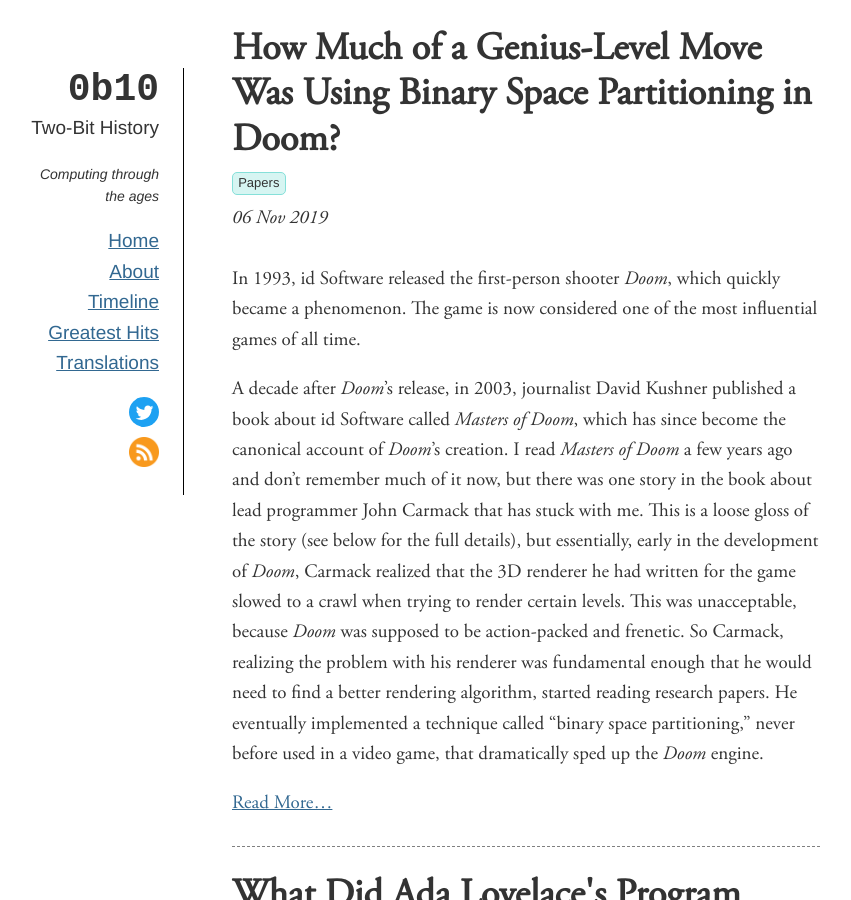
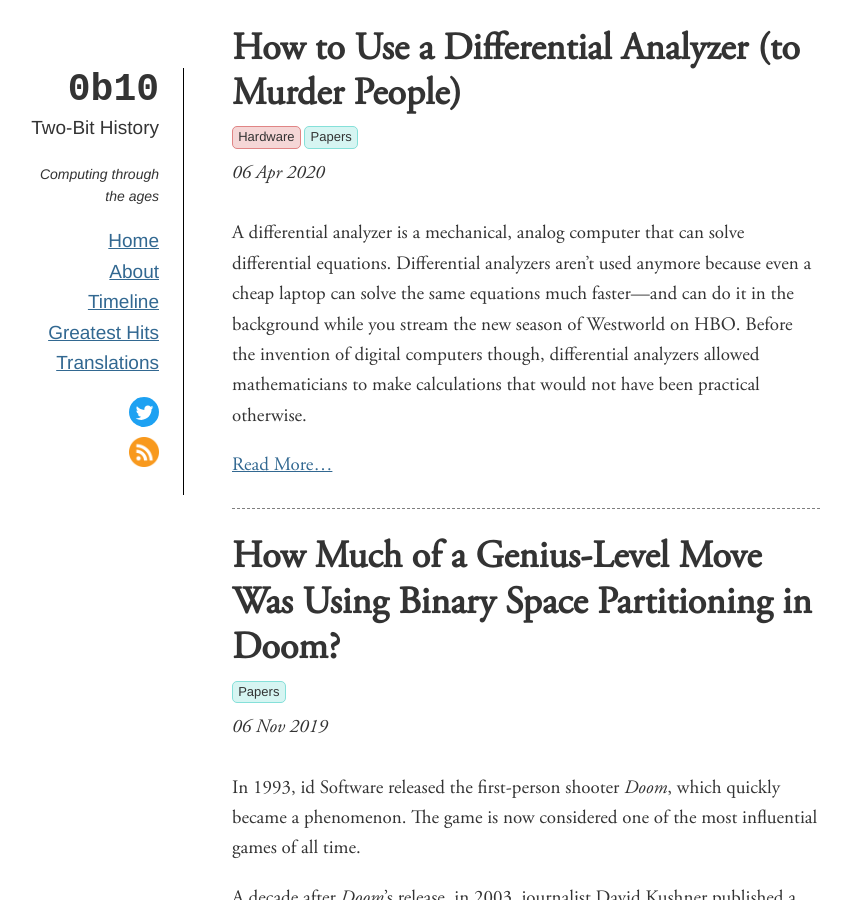
Before and after one commit to sinclairtarget/sinclairtarget.github.io, a Jekyll site: the page built from tags/papers.html, in a window 1280 px wide and 900 px high. Shown: the whole window, without its empty margins (114-965 px from the left). Built offline with Jekyll 4.4.1, drawn with Linux system fonts in a browser that asks for light colours; part of the change alters nothing that is shown.

Commit message:
Diff analyzer post.

```diff
--- a/_posts/2020-04-06-differential-analyzer.md
+++ b/_posts/2020-04-06-differential-analyzer.md
@@ -1,6 +1,6 @@
 ---
 title: How to Use a Differential Analyzer (to Murder People)
-tags: ['Hardware']
+tags: ['Hardware', 'Papers']
 year: 1937
 has_math: true
 description: >
@@ -8,12 +8,12 @@ description: >
 ---
 
 A differential analyzer is a mechanical, analog computer that can solve
-differential equations. Differential analyzers aren't built or used anymore
-because even a cheap laptop can solve the same equations much faster—and can do
-it in the background while you stream the new season of Westworld on HBO.
-Before the invention of digital computers though, differential analyzers
-allowed mathematicians to perform calculations that would not have been
-practical otherwise.
+differential equations. Differential analyzers aren't used anymore because even
+a cheap laptop can solve the same equations much faster—and can do it in the
+background while you stream the new season of Westworld on HBO. Before the
+invention of digital computers though, differential analyzers allowed
+mathematicians to make calculations that would not have been practical
+otherwise.
 <!--more-->
 
 It is hard to see today how a computer made out of anything other than digital
@@ -29,91 +29,6 @@ War.
 To understand how differential analyzers could do all this, you will need to
 know what differential equations are. Forgotten what those are? That's okay,
 because I had too.
-
-<!--
-If you have a very large gun, you can kill a lot of people. That seems to have
-been a main lesson of the First World War, in which, if Wikipedia is to be
-believed, many more soldiers were killed by artillery fire than by small arms
-fire.
-
-I can buy that, because it's easy to grasp how a 15-pound shell full of
-explosive, shot from something like the American [3-inch M1902 field
-gun](https://en.wikipedia.org/wiki/3-inch_M1902_field_gun) at an absurd
-velocity, is guaranteed to do fatal damage if it falls on your head. Of course,
-it does have to fall on your head and not in an empty field a mile away.
-Making this happen is more difficult than you might think—it is so
-difficult that the lethality of very large guns owes a great deal to work done
-by some of the early 20th century's best mathematicians and to the fact that
-computers were just then being invented to help them automate complicated
-calculations.
-
-To appreciate the problem, imagine that the year is 1918 and you are a US Army
-field artillery officer with a large walrus mustache. You have recently arrived
-at the Western Front, where you have been given command of an artillery piece.
-Considering the alternatives, it's not a terrible job. You could always get
-blown into little bits of gore by German counter-battery fire, but otherwise
-you are far enough behind the lines that you will probably escape getting
-gassed or bayonneted. Hooray!
-
-You are however expected to be able to shoot the very large gun under your
-command at the enemy and _hit_ them, even if they are miles away. If you've
-been ordered to shell a particular target, you obviously need to turn your gun
-to face that target, but you also need to decide how much to elevate the barrel
-of your gun. Elevate it too little and your shells will drop short; elevate it
-too much and your shells will sail over the target. Get it wrong too many times
-and they might have more use for you running messages up to the forward trench.
-
-Mercifully, the Army has published many guides on how to handle artillery
-pieces. You have one of them, [_Gunnery and Explosives for Field Artillery
-Officers_](https://archive.org/details/gunneryexplosive00unitrich), with you.
-The book includes, among other chapters and an appendix explaining the Greek
-alphabet, a chapter titled "The Trajectory in Vacuo," a chapter titled "Rapid
-Calculation of the Elements of the Trajectory," and a chapter titled "Accuracy
-of Fire and Causes Affecting It." The book also includes something called a
-range table. The range table is a marvelous reference that tells you, for any
-given range, what the angle of elevation should be for your gun. The range
-table makes your job as straightforward as just estimating how far away the
-enemy position is, something you are quickly getting good at.
-
-But how does the Army produce a range table? If you spare a moment to think
-about it next time you are face-down in the mud getting shelled, you might
-realize that it is probably a lot of work. Not only must the range table list
-the appropriate angle of elevation for lots of different ranges, but a unique
-range table would have to be produced for every combination of gun and shell
-type.
-
-Producing range tables was indeed a lot of work. During the First World War,
-they could only be produced very slowly or very inaccurately. Producing a range
-table by empirical observation alone (i.e. by firing a gajillion rounds at an
-artillery proving ground) was expensive, so a mathematical theory was needed
-that could turn a small number of observed firings into a complete range table.
-Mathematicians wrote entire textbooks about the problem after the war, but the
-theories proposed were complex enough that endless calculations had to be
-done to produce a single range table. By the time the United States entered the
-Second World War, the number of calculations required had grown so immense that
-the Army could not produce range tables fast enough to accompany the weaponry
-it was shipping to Europe. This led the Army to fund the construction of ENIAC,
-the world's first (depending on your defintions) electronic, digital computer,
-which was able to calculate range tables automatically at high speed.
-
-But the range table problem is tied to the early history of computing in more
-ways than just that one, because the US Army was using computers to produce
-range tables even before the construction of ENIAC. You might think here that I
-must be talking about human computers—that's not what I mean, though the Army
-did use a warehouse full of women to do range table calculations during the
-Second World War. What I am talking about is that, before
-ENIAC, which after all was only up and running after the war, the US Army did
-range table calculations using a mechanical, _analog_ computer called the
-differential analyzer. That this analog computer was useful—it made
-calculations possible that would have been hard or impossible to do by
-hand—tells us a lot about the surprising capability of analog computers. It
-also serves as a reminder that automated computation is a powerful idea that
-encompasses more than just what can be accomplished with digital circuitry.
-
-To understand how the differential analyzer could help produce a range table,
-you will need to know what differential equations are. Forgotten what those
-are? That's okay, because I had too.
--->
 
 ## Differential Equations
 Differential equations are something you might first encounter in the final few
@@ -144,7 +59,7 @@ to come up with a function that fully describes the distribution of heat
 throughout an object given only a time $$t$$, but reasoning about how heat
 diffuses from one time to the next is less likely to turn your brain into
 soup—the hot bits near lots of cold bits will probably get colder, the cold
-bits near lots of hot bits will probably get hotter, etc. The heat equation,
+bits near lots of hot bits will probably get hotter, etc. So the heat equation,
 though it is much more complicated than the examples in the last paragraph,
 is likewise just a description of rates of change. It describes how the
 temperature of any one point on the object will change over time given how its
@@ -152,7 +67,7 @@ temperature differs from the points around it.
 
 Let's consider another example that I think will make all of this more
 concrete. If I am standing in a vacuum and throw a tennis ball straight up,
-will it come back down before I asphixiate? This kind of question, posed less
+will it come back down before I asphyxiate? This kind of question, posed less
 dramatically, is the kind of thing I was asked in high school physics class,
 and all I needed to solve it back then were some basic Newtonian equations of
 motion. But let's pretend for a minute that I have forgotten those equations
@@ -189,7 +104,7 @@ is that the differential equation is telling us that there is some function out
 there whose second derivative is the constant $$-g$$; we want to find that
 function because it will give us the height of the ball at any given time. This
 differential equation happens to be an easy one to solve. By doing so, we can
-rederive the basic equations of motion that I had forgotten and easily
+re-derive the basic equations of motion that I had forgotten and easily
 calculate how long it will take the ball to come back down.
 
 But most of the time differential equations are hard to solve. Sometimes they
@@ -201,11 +116,11 @@ can easily write a little for-loop, perhaps in Python, that iterates through
 my problem second by second and tells me what the velocity will be at any given
 second $$t$$ after the initial time. Once I've done that, I could tweak my
 for-loop so that it also uses the calculated velocity to update the height of
-the ball on each iteration. Now I can run my simulation and figure out when the
-ball will come back down. My simulation won't be perfectly accurate, but I can
-decrease the size of the time step if I need more accuracy. All I am trying to
-accomplish anyway is to figure out if the ball will come back down while I am
-still alive.
+the ball on each iteration. Now I can run my Python simulation and figure out
+when the ball will come back down. My simulation won't be perfectly accurate,
+but I can decrease the size of the time step if I need more accuracy. All I am
+trying to accomplish anyway is to figure out if the ball will come back down
+while I am still alive.
 
 This is the numerical approach to solving a differential equation. It is how
 differential equations are solved in practice in most fields where they arise.
@@ -263,13 +178,13 @@ The speed at which the wheel turns will depend on how far from the center of
 the disc the wheel is positioned. The inner parts of the disc, of course, are
 rotating more slowly than the outer parts. The wheel stays fixed where it is,
 but the disc is mounted on a carriage that can be moved back and forth in one
-direction, which has the effect of repositioning the wheel relative to the
-center of the disc. Now this is the key to how the integrator works: The
-position of the disc is driven by the input function to the integrator. The
-output is determined by the rotation of the small wheel. So your input function
-drives the rate of change of your output function and you have just transformed
-the derivative of some function into the function itself—which is what we call
-integration!
+direction, which repositions the wheel relative to the center of the disc. Now
+this is the key to how the integrator works: The position of the disc carriage
+is driven by the input function to the integrator. The output from the
+integrator is determined by the rotation of the small wheel. So your input
+function drives the rate of change of your output function and you have just
+transformed the derivative of some function into the function itself—which is
+what we call integration!
 
 If that explanation does nothing for you, seeing a mechanical integrator in
 action really helps. The principle is surprisingly simple and there is no way
@@ -285,11 +200,12 @@ _A nice screenshot of my visualization, but you should check out the real
 thing!_
 
 So we have a component that can do integration for us, but that alone is not
-enough to solve a differential equation. To explain the full process to
-you, I'm going to use an example that Bush offers himself, which also happens
-to be essentially the same example we contemplated in our earlier discussion of
-differential equations. (This was a happy accident!) Bush introduces the
-following differential equation to represent the motion of a falling body:
+enough to solve a differential equation. To explain the full process to you,
+I'm going to use an example that Bush offers himself in his 1931 paper, which
+also happens to be essentially the same example we contemplated in our earlier
+discussion of differential equations. (This was a happy accident!) Bush
+introduces the following differential equation to represent the motion of a
+falling body:
 
 $$
 \frac{d^2x}{dt^2} = -k\,\frac{dx}{dt} - g
@@ -297,12 +213,12 @@ $$
 
 This is the same equation we used to model the motion of our tennis ball, only
 Bush has used $$x$$ in place of $$h$$ and has added another term that accounts
-for how air resistance will deccelerate the ball. This new term describes the
+for how air resistance will decelerate the ball. This new term describes the
 effect of air resistance on the ball in the simplest possible way: The air will
 slow the ball's velocity at a rate that is proportional to its velocity
 (the $$k$$ here is some proportionality constant whose value we don't really
 care about). So as the ball moves faster, the force of air resistance will be
-stronger, further deccelerating the ball.
+stronger, further decelerating the ball.
 
 To configure a differential analyzer to solve this differential equation, we
 have to start with what Bush calls the "input table." The input table is just a
@@ -313,14 +229,14 @@ trace out the function using a pointer connected to the rest of the machine. In
 this case, though, our input is just the constant $$g$$, so we only have
 to move the pointer to the right value and then leave it there.
 
-What about the other variables $$x$$ and $$t$$? The $$x$$ variable is
-our output as it represents the height of the ball. It will be
-plotted on graphing paper placed on the output table, which is similar to the
-input table only the pointer is a pen and is driven by the machine. The $$t$$
-variable should do nothing more than advance at a steady rate. (In our Python
-simulation from earlier, we just incremented $$t$$ in a loop.) So the $$t$$
-variable comes from the differential analyzer's motor, which kicks off the
-whole process by rotating the rod connected to it at a constant speed.
+What about the other variables $$x$$ and $$t$$? The $$x$$ variable is our
+output as it represents the height of the ball. It will be plotted on graphing
+paper placed on the output table, which is similar to the input table only the
+pointer is a pen and is driven by the machine. The $$t$$ variable should do
+nothing more than advance at a steady rate. (In our Python simulation of the
+tennis ball problem as posed earlier, we just incremented $$t$$ in a loop.) So
+the $$t$$ variable comes from the differential analyzer's motor, which kicks
+off the whole process by rotating the rod connected to it at a constant speed.
 
 Bush has a helpful diagram documenting all of this that I will show you in a
 second, but first we need to make one more tweak to our differential equation
@@ -346,11 +262,13 @@ The motor drives the very top rod labeled $$t$$. (Interestingly, Bush referred
 to these horizontal rods as "buses.")
 
 That leaves two components unexplained. The box with the little $$k$$ in it is
-a multiplier. It takes the rotation of the rod labeled $$\frac{dx}{dt}$$ and
-scales it up or down using a gear ratio. The box with the $$\sum$$ symbol is an
-adder. It uses a clever arrangement of gears to add the rotations of two rods
-together to drive a third rod. These extra components ensure that the machine
-can flexibly simulate equations with all kinds of terms and coefficients.
+a multiplier respresnting our proportionality constant $$k$$. It takes the
+rotation of the rod labeled $$\frac{dx}{dt}$$ and scales it up or down using a
+gear ratio. The box with the $$\sum$$ symbol is an adder. It uses a clever
+arrangement of gears to add the rotations of two rods together to drive a third
+rod. We need it since our equation involves the sum of two terms. These extra
+components available in the differential analyzer ensure that the machine can
+flexibly simulate equations with all kinds of terms and coefficients.
 
 I find it helpful to reason in ultra-slow motion about the cascade of cause and
 effect that plays out as soon as the motor starts running. The motor
@@ -374,21 +292,22 @@ begins to run.
 Once we've done that, the rotation of rod $$t$$ propagates through the whole
 system. Physically, a lot of things start rotating at the same time, but
 we can think of the rotation going first to integrator II, which combines it
-with the acceleration expression calculated based on $$g$$ to integrate and get
-the result $$\frac{dx}{dt}$$ representing the velocity of the ball. That in
-turn is used as input to integrator I, whose disc is displaced by the value
-$$\frac{dx}{dt}$$. The output from integrator I is our final output $$x$$,
-which gets routed directly to the output table.
+with the acceleration expression calculated based on $$g$$ and then integrates
+it to get the result $$\frac{dx}{dt}$$. This represents the velocity of the
+ball. The velocity is in turn used as input to integrator I, whose disc is
+displaced so that the output wheel rotates at the rate $$\frac{dx}{dt}$$. The
+output from integrator I is our final output $$x$$, which gets routed directly
+to the output table.
 
 One confusing thing I've glossed over is that there is a cycle in the machine:
 Integrator II takes as an input the rotation of the rod labeled
 $$(k\,\frac{dx}{dt} + g)$$, but that rod's rotation is determined in part by
-the output from integrator I. This might make you feel queasy, but there is
-no physical issue here—everything is rotating at once. If anything, we should
-expect to see cycles like this, since differential equations often describe
-rates of change in a function as a function of the function itself. (In this
-example, the acceleration, which is the rate of change of velocity, depends on
-the velocity.)
+the output from integrator II itself. This might make you feel queasy, but
+there is no physical issue here—everything is rotating at once. If anything, we
+should not be surprised to see cycles like this, since differential equations
+often describe rates of change in a function as a function of the function
+itself. (In this example, the acceleration, which is the rate of change of
+velocity, depends on the velocity.)
 
 With everything correctly configured, the output we get is a nice graph,
 charting both the position and velocity of our ball over time. This graph is on
@@ -402,28 +321,28 @@ output by our earlier Python simulation of a falling ball: where the ball is at
 any given time. It can be used to answer any practical question you might have
 about the problem.
 
-I hope you can appreciate now what is so preposterously cool about this
-machine. A differential analyzer is a complicated thing, but it fundamentally
-involves nothing more than rotating rods and gears. You don't have to be an
-electrical engineer or know how to fabricate a microchip to understand all the
-physical processes involved. And yet the machine does calculus! It solves
-differential equations that you never could on your own. The differential
-analyzer demonstrates that the key material required for the construction of a
-useful computing machine is not silicon but human ingenuity.
+The differential analyzer is a preposterously cool machine. It is complicated,
+but it fundamentally involves nothing more than rotating rods and gears. You
+don't have to be an electrical engineer or know how to fabricate a microchip to
+understand all the physical processes involved. And yet the machine does
+calculus! It solves differential equations that you never could on your own.
+The differential analyzer demonstrates that the key material required for the
+construction of a useful computing machine is not silicon but human ingenuity.
 
 ## Murdering People
 Human ingenuity can serve purposes both good and bad. As I have mentioned, the
 highest-profile use of differential analyzers historically was to calculate
 artillery range tables for the US Army. To the extent that the Second World War
 was the "Good Fight," this was probably for the best. But there is also no
-getting past the fact that differential analyzers hepled to make very large
+getting past the fact that differential analyzers helped to make very large
 guns better at killing lots of people. And kill lots of people they did—if
 Wikipedia is to be believed, more soldiers were killed by artillery than small
 arms fire during the Second World War.
 
 I will get back to the moralizing in a minute, but just a quick detour here to
 explain why calculating range tables was hard and how differential analyzers
-helped. A range table tells the artilleryman operating a gun how high to
+helped, because it's nice to see how differential analyzers were applied to a
+real problem. A range table tells the artilleryman operating a gun how high to
 elevate the barrel to reach a certain range. One way to produce a range table
 might be just to fire that particular kind of gun at different angles of
 elevation many times and record the results. This was done at proving grounds
@@ -447,30 +366,30 @@ weight, diameter, and shape of the projectile, the prevailing wind, the
 altitude, the atmospheric density, and the rotation of the earth[^1].
 
 So the equations are complicated, but they are still differential equations
-that a differential analyzer can solve numerically. Differential analyzers were
-put to work solving ballistics equations at the Aberdeen Proving Ground in
-1935, where they dramatically sped up the process of calculating range
-tables.[^2] Nevertheless, during the Second World War, the demand for range
-tables grew so quickly that the US Army could not calculate them fast enough to
-accompany all the weaponry being shipped to Europe. This eventually led the
-Army to fund the ENIAC project at the University of Pennsylvania, which,
-depending on your definitions, produced the world's first digital computer.
-ENIAC could, through rewiring, run any program, but it was constructed
-primarily to perform range table calculations many times faster than could be
-done with a differential analyzer.
+that a differential analyzer can solve numerically in the way that we have
+already seen. Differential analyzers were put to work solving ballistics
+equations at the Aberdeen Proving Ground in 1935, where they dramatically sped
+up the process of calculating range tables.[^2] Nevertheless, during the Second
+World War, the demand for range tables grew so quickly that the US Army could
+not calculate them fast enough to accompany all the weaponry being shipped to
+Europe. This eventually led the Army to fund the ENIAC project at the
+University of Pennsylvania, which, depending on your definitions, produced the
+world's first digital computer. ENIAC could, through rewiring, run any program,
+but it was constructed primarily to perform range table calculations many times
+faster than could be done with a differential analyzer.
 
-Given that the range table problem played a motivating role in so much of the
-early history of computing, perhaps it's unfair to single out the differential
-analyzer for moral hand-wringing. The differential analyzer isn't uniquely
-compromised by its military applications—the entire field of computing, during
-the Second World War and well afterward, advanced because of the endless
-funding being thrown at it by the United States military.
+Given that the range table problem drove much of the early history of computing
+even apart from the differential analyzer, perhaps it's unfair to single out
+the differential analyzer for moral hand-wringing. The differential analyzer
+isn't uniquely compromised by its military applications—the entire field of
+computing, during the Second World War and well afterward, advanced because of
+the endless funding being thrown at it by the United States military.
 
-Anyway, I think the more interesting lesson here is what the differential
-analyzer teaches us about the nature of computing. I am surprised that the
+Anyway, I think the more interesting legacy of the differential analyzer is
+what it teaches us about the nature of computing. I am surprised that the
 differential analyzer can accomplish as much as it can; my guess is that you
 are too. It is easy to fall into the trap of thinking of computing as the realm
-of what can be realized with very fast digital circuits. In reality, computing
+of what can be realized with very fast digital circuits. In truth, computing
 is a more abstract process than that, and electronic, digital circuits are just
 what we typically use to get it done. In his paper about the differential
 analyzer, Vannevar Bush suggests that his invention is just a small
@@ -478,5 +397,11 @@ contribution to "the far-reaching project of utilizing complex mechanical
 interrelationships as substitutes for intricate processes of reasoning." That
 puts it nicely.
 
-[^1]: Artillerymen and mathematicians.
-[^2]: FTaB history
+{% include subscribe.html %}
+
+_Previously on TwoBitHistory..._
+
+<blockquote class="twitter-tweet"><p lang="en" dir="ltr">Do you worry that your children are &quot;BBS-ing&quot;? Do you have a neighbor who talks too much about his &quot;door games&quot;?<br><br>In this VICE News special report, we take you into the seedy underworld of bulletin board systems:<a href="https://t.co/hBrKGU2rfB">https://t.co/hBrKGU2rfB</a></p>&mdash; TwoBitHistory (@TwoBitHistory) <a href="https://twitter.com/TwoBitHistory/status/1224014531778826240?ref_src=twsrc%5Etfw">February 2, 2020</a></blockquote> <script async src="https://platform.twitter.com/widgets.js" charset="utf-8"></script>
+
+[^1]: Alan Gluchoff. "Artillerymen and Mathematicians: Forest Ray Moulton and Changes in American Exterior Ballistics, 1885-1934." Historia Mathematica, vol. 38, no. 4, 2011, pp. 506–547., <https://www.sciencedirect.com/science/article/pii/S0315086011000279>.
+[^2]: Karl Kempf. "Electronic Computers within the Ordnance Corps," 1961, accessed April 6, 2020, <https://ftp.arl.army.mil/~mike/comphist/61ordnance/index.html>.
```
Also changed, not shown: images/analyzer-diagram.png (added), images/diff-analyzer-viz.png (added).
